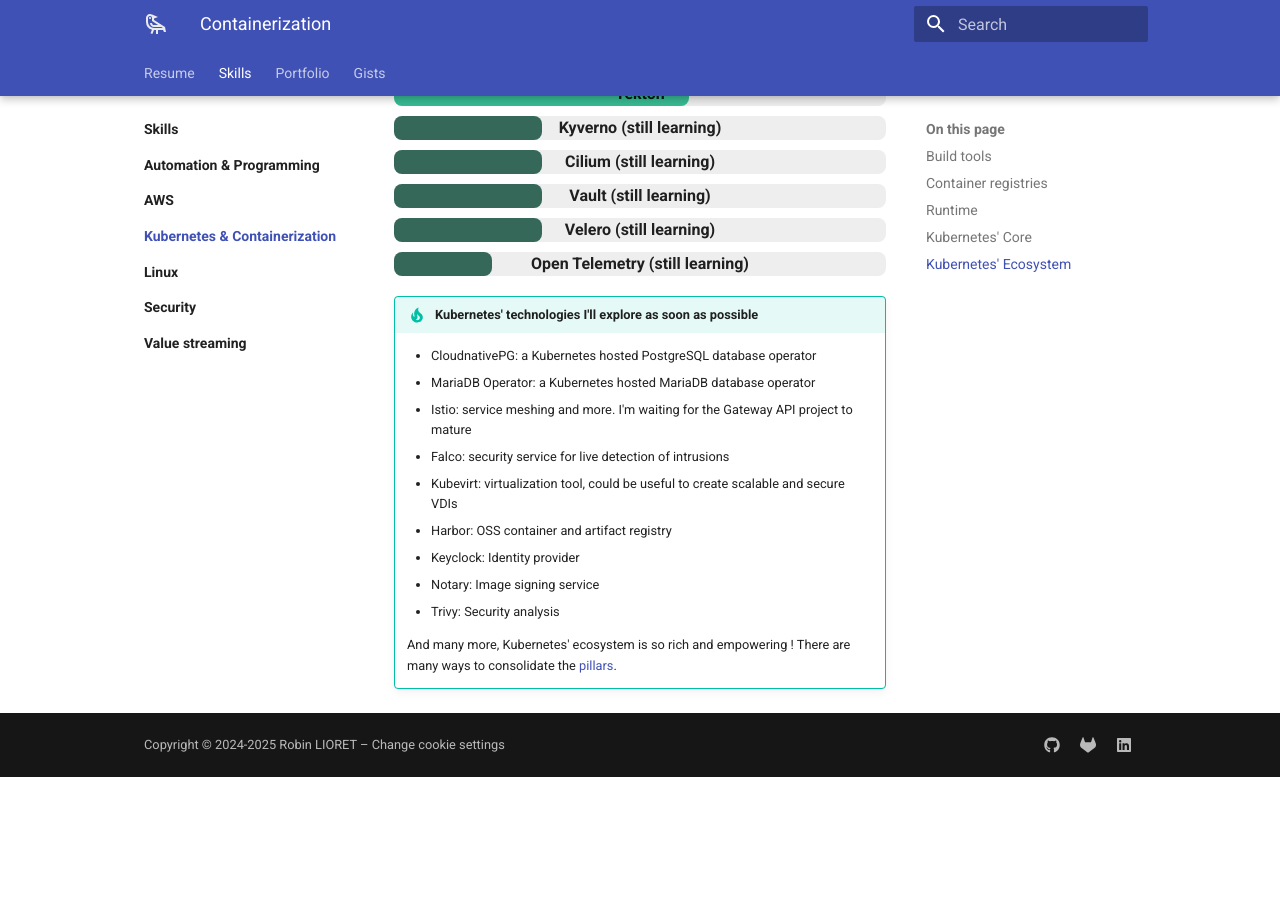
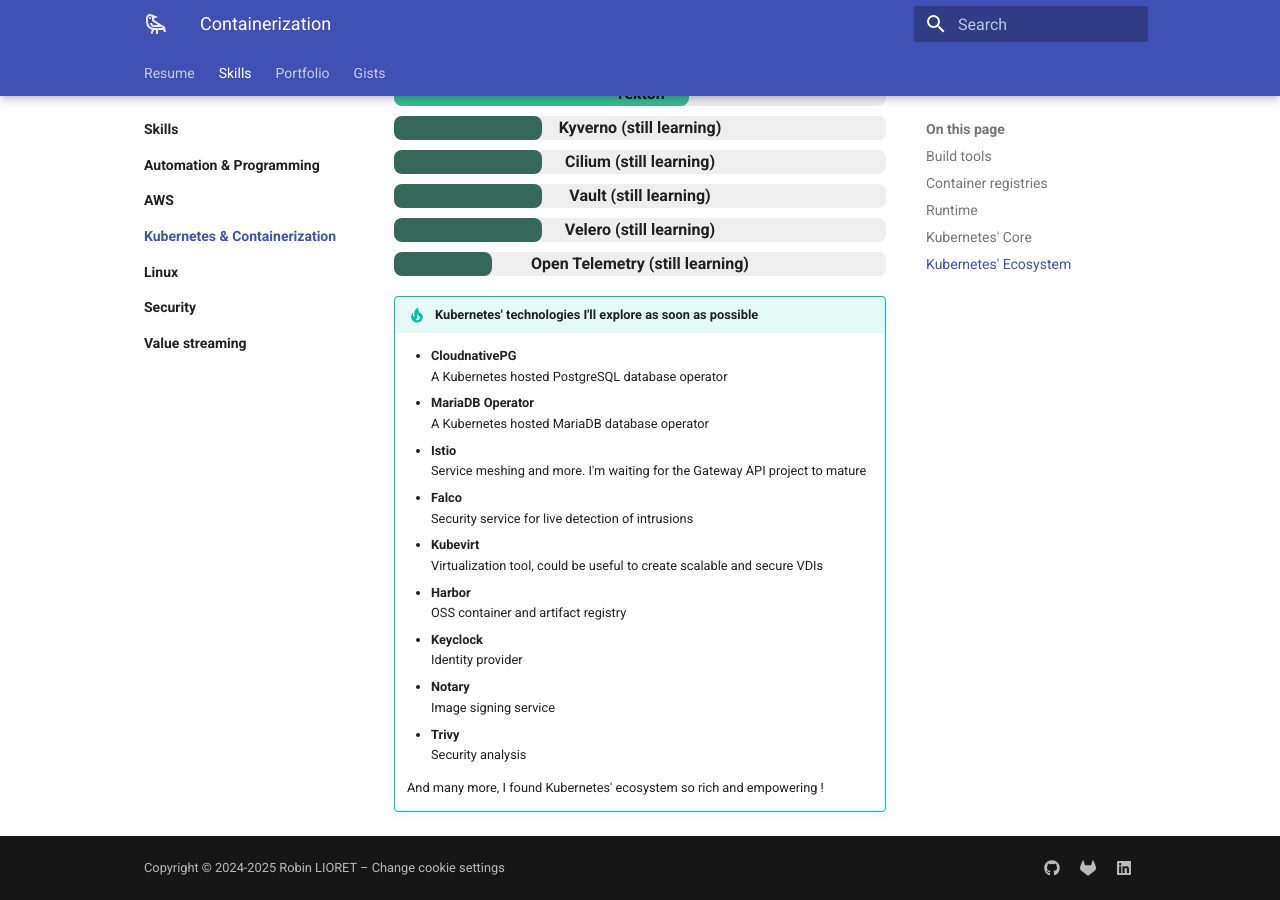
Before and after one commit to robinlioret/cv-en, an MkDocs documentation site: the page built from docs/skills/containerization/index.md, in a window 1280 px wide and 900 px high, scrolled down 1332 px. Built offline with MkDocs 1.6.1 and Material for MkDocs 9.7.7, drawn with Linux system fonts in a browser that asks for light colours; before the commit the page ends 2109 px from its top, so only the background shows below that.

Commit message:
feat: small reworks

```diff
--- a/docs/skills/containerization/index.md
+++ b/docs/skills/containerization/index.md
@@ -48,18 +48,25 @@
 /// admonition | Kubernetes' technologies I'll explore as soon as possible
     type: tip
 
-* CloudnativePG: a Kubernetes hosted PostgreSQL database operator
-* MariaDB Operator: a Kubernetes hosted MariaDB database operator
-* Istio: service meshing and more. I'm waiting for the Gateway API project to mature
-* Falco: security service for live detection of intrusions
-* Kubevirt: virtualization tool, could be useful to create scalable and secure VDIs
-* Harbor: OSS container and artifact registry
-* Keyclock: Identity provider
-* Notary: Image signing service
-* Trivy: Security analysis
+* **CloudnativePG**
+  A Kubernetes hosted PostgreSQL database operator
+* **MariaDB Operator**
+  A Kubernetes hosted MariaDB database operator
+* **Istio**
+  Service meshing and more. I'm waiting for the Gateway API project to mature
+* **Falco**
+  Security service for live detection of intrusions
+* **Kubevirt**
+  Virtualization tool, could be useful to create scalable and secure VDIs
+* **Harbor**
+  OSS container and artifact registry
+* **Keyclock**
+  Identity provider
+* **Notary**
+  Image signing service
+* **Trivy**
+  Security analysis
 
-And many more, Kubernetes' ecosystem is so rich and empowering ! There are many ways to consolidate
-the [pillars](../../gists/pillars.md).
-
+And many more, I found Kubernetes' ecosystem so rich and empowering !
 ///
 [//]: # (@formatter:on)
```
Also changed, not shown: docs/index.md (+2 -3 lines), docs/skills/automation/index.md (+1 -2 lines).
